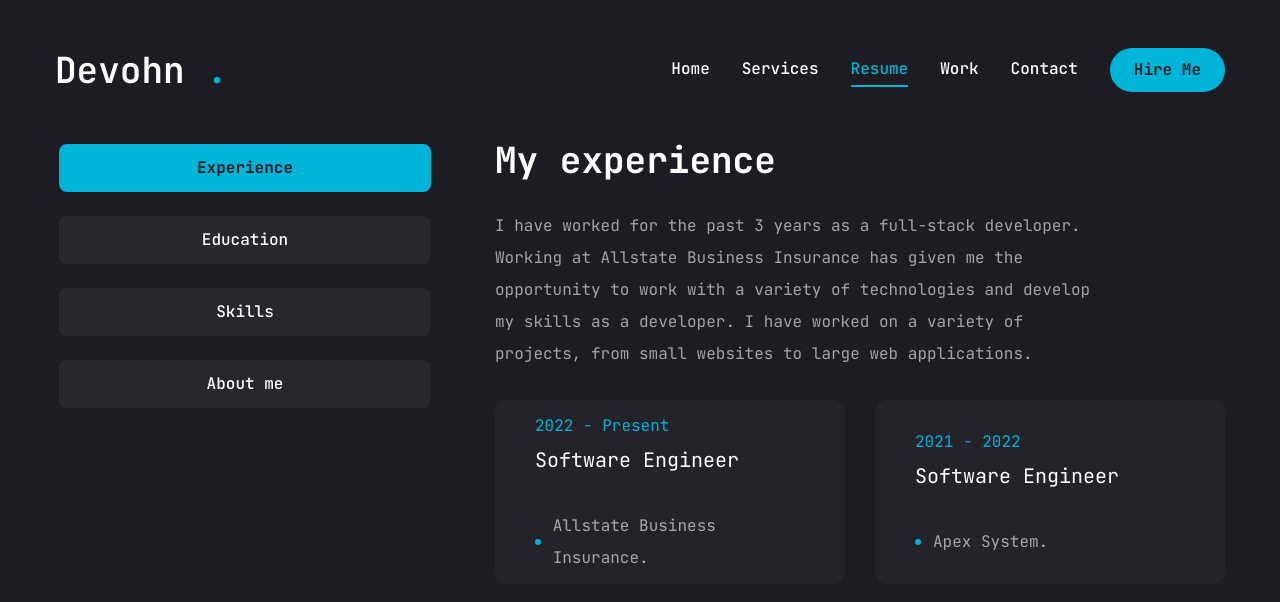
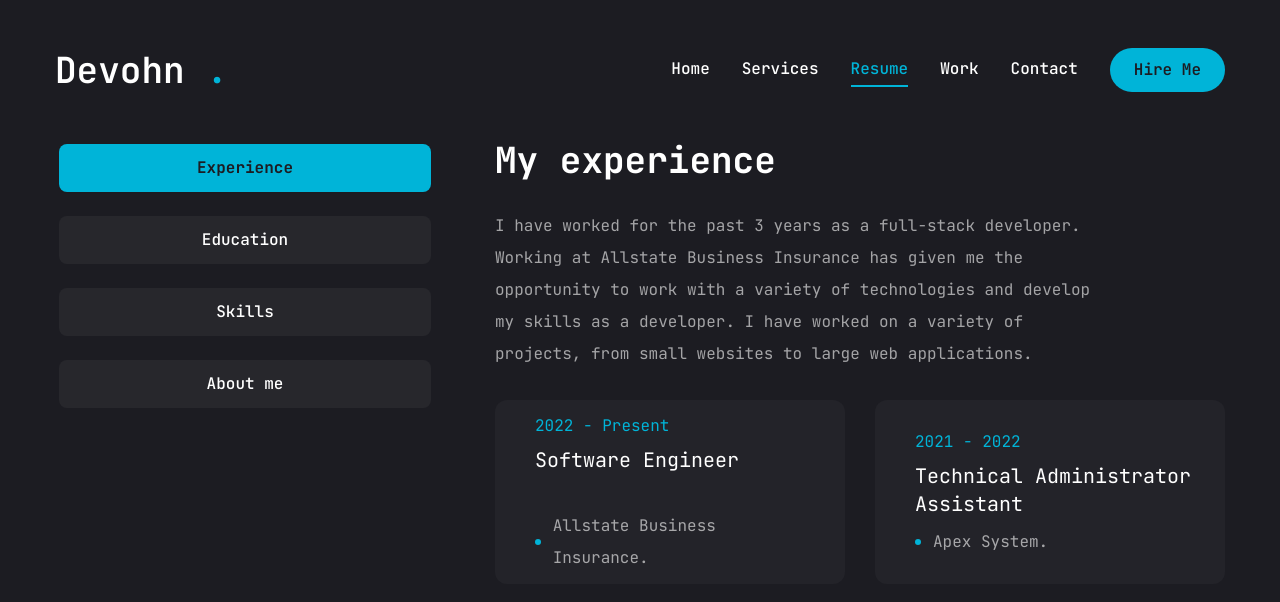
Before and after one commit to vohn237/devohn-portfolio, a Next.js app: page /resume in a window 1280 px wide. Shown: the top 602 px of the page. Built offline with nearby package versions, Linux system fonts and the light colour scheme.

Commit message:
fixed some alignment issues

```diff
--- a/app/resume/page.jsx
+++ b/app/resume/page.jsx
@@ -39,7 +39,7 @@
     },
     {
       fieldName: 'Email',
-      fieldValue: 'devohn99@comcast.net',
+      fieldValue: 'devohn99@outlook.com',
     },
   ],
 };
@@ -58,7 +58,7 @@
     },
     {
       company: 'Apex System.',
-      position: 'Software Engineer',
+      position: 'Technical Administrator Assistant',
       duration: '2021 - 2022',
     },
   ],
@@ -187,7 +187,7 @@
                           className="bg-[#232329] h-[184px] py-6 px-10 rounded-xl flex flex-col justify-center items-center lg:items-start gap-1"
                         >
                           <span className="text-accent">{item.duration}</span>
-                          <h3 className="text-xl max-w-[260px] min-h-[60px] text-center lg:text-left">
+                          <h3 className="text-xl w-[300px] max-w-[500px] min-h-[60px] text-center  lg:text-left">
                             {item.position}
                           </h3>
                           <div className="flex items-center gap-3">
```
